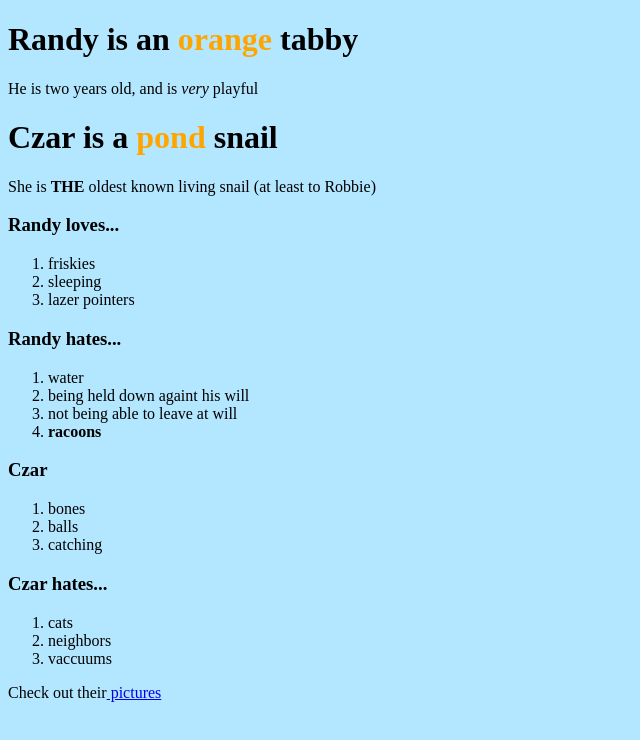
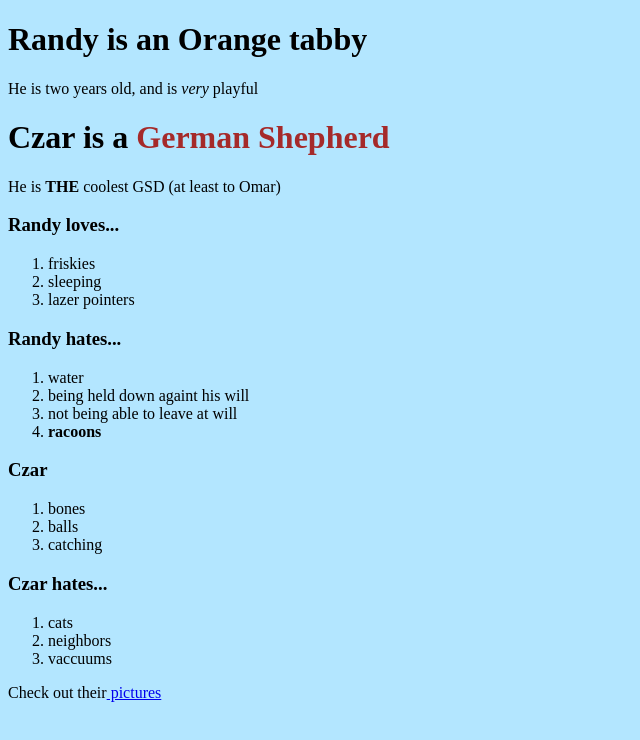
Before and after one commit to jackpaulcollins/pets, a plain HTML site: page index.html in a window 1280 px wide. Shown: the whole page, without its empty margins (0-640 px from the left). Drawn offline with Linux system fonts and the light colour scheme.

Commit message:
GSD text changes

```diff
--- a/css/styles.css
+++ b/css/styles.css
@@ -4,5 +4,5 @@ body {
 
 
 span {
-  color: orange
+  color: brown
 }
--- a/index.html
+++ b/index.html
@@ -5,10 +5,10 @@
     <title>The tail of Randy and Czar</title>
   </head>
   <body>
-    <h1>Randy is an <span>orange</span> tabby</h1>
+    <h1>Randy is an Orange tabby</h1>
      <p>He is two years old, and is <em>very</em> playful</p>
-    <h1> Czar is a <span>pond</span>  snail</h1>
-     <p>She is <strong>THE</strong> oldest known living snail (at least to Robbie)</p>
+    <h1> Czar is a <span>German Shepherd</span></h1>
+     <p>He is <strong>THE</strong> coolest GSD (at least to Omar)</p>
 
     <h3>Randy loves...</h3>
       <ol>
```
